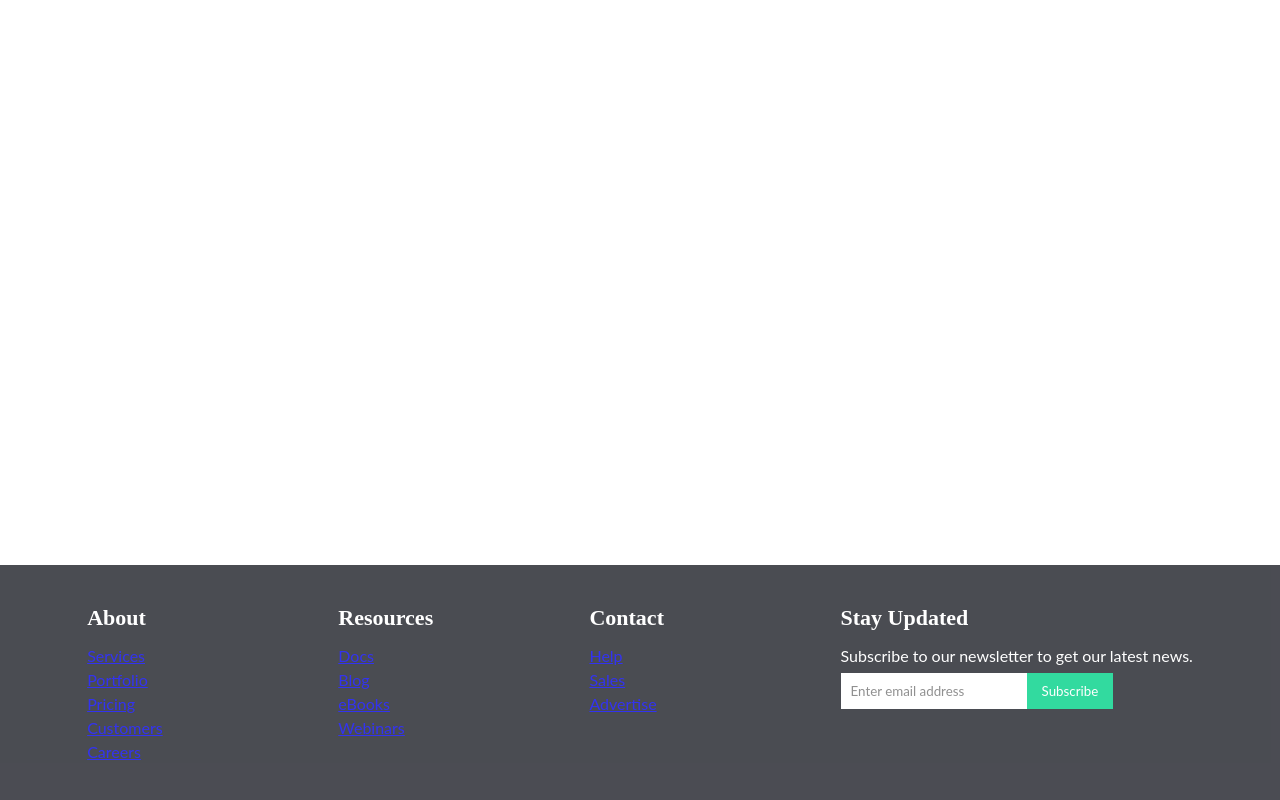
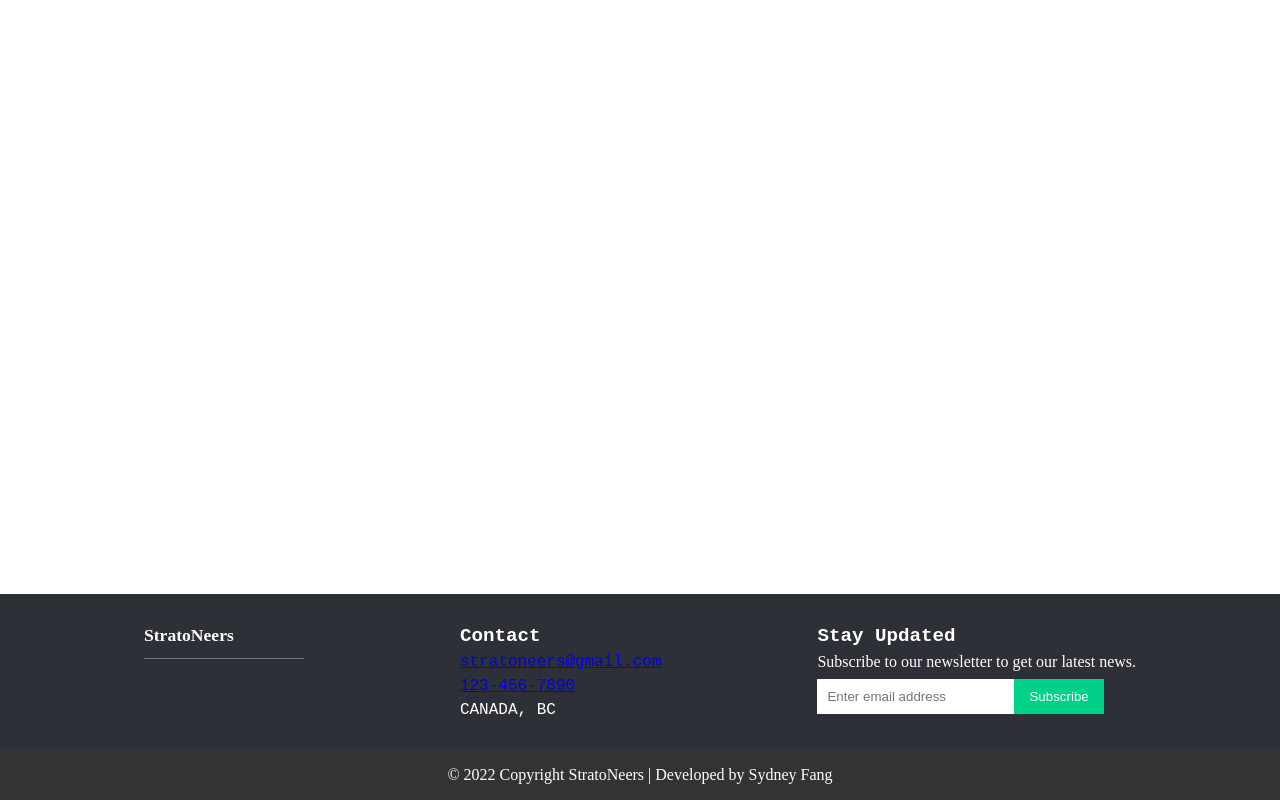
Before and after one commit to Sdny7293/StratoNeers, a PHP site: page /footer.php in a window 1280 px wide. Run offline with PHP 8.4, Linux system fonts and the light colour scheme.

Commit message:
footer column flex

```diff
--- a/client/css/footer.css
+++ b/client/css/footer.css
@@ -1,30 +1,16 @@
 footer{
-    background-color: #1E2028;
-    opacity: 0.8;
-    /* clear: both;
-    position: relative;
-    height: 200px; */
-    /* margin-top: -200px; */
+    background-color: #24262ef3; /*opacity check*/
     color: white;
-    /* text-align: center; */
-    /* margin-top:auto;  */
     line-height: 1.5;
 }
 * {
     box-sizing: border-box;
-    font-family: 'Lato', sans-serif;
     margin: 0;
     padding: 0;
 }
 ul {
     list-style: none;
     padding-left: 0;
-}
-.ft-title {
-    color: #fff;
-    font-family: 'Merriweather', serif;
-    font-size: 1.375rem;
-    padding-bottom: 0.625rem;
 }
 body{
     display: flex;
@@ -35,14 +21,27 @@ body{
     flex: 1;    /* same as flex-grow: 1; */
 }
 .ft-main {
-    padding: 1rem 1rem;
+    padding: 0.5rem 0.5rem;
     display: flex;
     flex-wrap: wrap;
+}
+/* column title styling */
+.ft-title {
+    color: #fff;
+    font-family: 'Courier New', Courier, monospace;
+    font-size: 1.2rem;
+    padding-bottom: 0rem;
 }
 .ft-main-item {
     padding: 1.25rem;
     min-width: 12.5rem /*200px*/;
 }
+.ft-list{
+    color: white;
+    font-family: 'Courier New', Courier, monospace;
+}
+
+/* Screen wrapping multi device */
 @media only screen and (min-width: 29.8125rem /*477px*/) {
     .ft-main {
         justify-content: space-around;
@@ -52,6 +51,19 @@ body{
     .ft-main {
         justify-content: space-evenly;
     }
+}
+/* Social list column 1 */
+.social-list {
+    display: flex;
+    justify-content: space-between;
+    border-top: 0.1em #777 solid;
+    padding-top: 1.25rem;
+}
+.logo-title{
+    font-family: 'Arvo', serif;
+    color: #fff;
+    font-size: 1.1rem;
+    padding-bottom: 0.625rem;
 }
 /* Style the newsletter form */
 form {
@@ -71,21 +83,22 @@ input[type="submit"] {
     padding: 0.625rem 0.9375rem;
     margin-top: 0.3125rem;
 }
-/*
-.col-left{
-    float: left;
+/* legal footer */
+.ft-legal {
+    padding: 0.8rem 1.875rem;
+    background-color: #333;
 }
-
-.col-right{
-    float: right;
-} */
-
-.author{
-    background-color: #1E2028;
-    margin: 0;
-    padding: 0;
-    color: white;
-    text-align: center;
-    padding-bottom: 1em;
-    padding-top: 1em;
+.ft-legal-list {
+    width: 100%;
+    display: flex;
+    flex-wrap: wrap;
+    justify-content: center;
 }
+.ft-legal-list li {
+    margin: 0rem 0.6rem;
+    white-space: nowrap;
+}
+/* one before the last child */
+.ft-legal-list li:nth-last-child(2) {
+    flex: 1;       /* same as flex-grow: 1; */
+}
--- a/client/css/home.css
+++ b/client/css/home.css
@@ -14,7 +14,6 @@
     font-size: 5em;
     text-align: center;
     font-family: 'Arvo', serif;
-    /* font-family: 'Courier New', Courier, monospace; */
     margin: 0;
 }
 
--- a/client/footer.php
+++ b/client/footer.php
@@ -12,30 +12,21 @@
         <!-- Footer main -->
         <section class="ft-main">
             <div class="ft-main-item">
-                <h2 class="ft-title">About</h2>
-                <ul>
-                    <li><a href="#">Services</a></li>
-                    <li><a href="#">Portfolio</a></li>
-                    <li><a href="#">Pricing</a></li>
-                    <li><a href="#">Customers</a></li>
-                    <li><a href="#">Careers</a></li>
-                </ul>
-            </div>
-            <div class="ft-main-item">
-                <h2 class="ft-title">Resources</h2>
-                <ul>
-                    <li><a href="#">Docs</a></li>
-                    <li><a href="#">Blog</a></li>
-                    <li><a href="#">eBooks</a></li>
-                    <li><a href="#">Webinars</a></li>
+                <h2 class = "logo-title">StratoNeers</h2>
+                <ul class = "social-list">
+                    <li><a href="#"><i class="fab fa-facebook"></i></a></li>
+                    <li><a href="#"><i class="fab fa-twitter"></i></a></li>
+                    <li><a href="#"><i class="fab fa-instagram"></i></a></li>
+                    <li><a href="#"><i class="fab fa-github"></i></a></li>
+                    <li><a href="#"><i class="fab fa-youtube"></i></a></li>
                 </ul>
             </div>
             <div class="ft-main-item">
                 <h2 class="ft-title">Contact</h2>
-                <ul>
-                    <li><a href="#">Help</a></li>
-                    <li><a href="#">Sales</a></li>
-                    <li><a href="#">Advertise</a></li>
+                <ul class = "ft-list">
+                    <li><a href="#">stratoneers@gmail.com</a></li>
+                    <li><a href="#">123-456-7890</a></li>
+                    <li>CANADA, BC</li>
                 </ul>
             </div>
             <div class="ft-main-item">
@@ -47,16 +38,11 @@
                 </form>
             </div>
         </section>
-        <!-- <div class="footer">
-            <div class="col-left">
-                <h2>StratoNeers</h2>
-                <p>Social media</p>
-            </div>
-            <div class="col-right">
-                <h2>Contact Us</h2>
-                <p>randomemail@example.com</p>
-            </div>
-        </div> -->
+        <section class="ft-legal">
+        <ul class="ft-legal-list">
+          <li>&copy; 2022 Copyright StratoNeers | Developed by Sydney Fang</li>
+        </ul>
+      </section>
         <!-- <p class="author">Copyright &copy; StratoNeers | Developed by Sydney Fang</p> -->
     </footer>
 </body>
```
